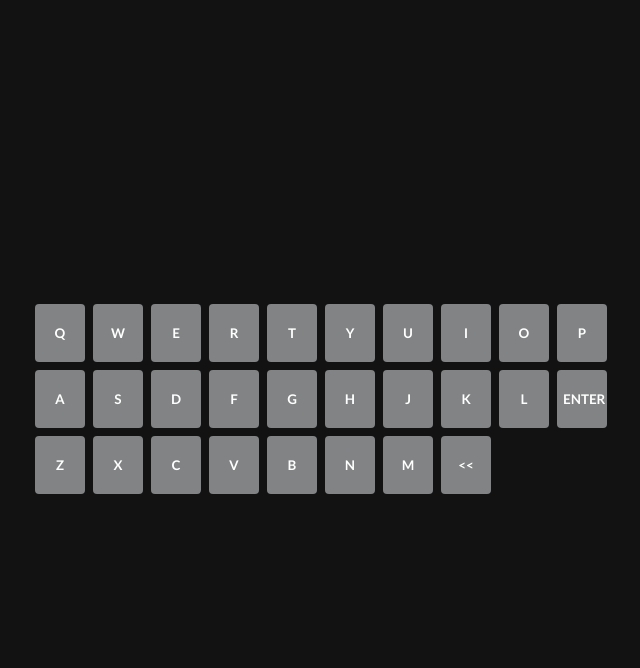
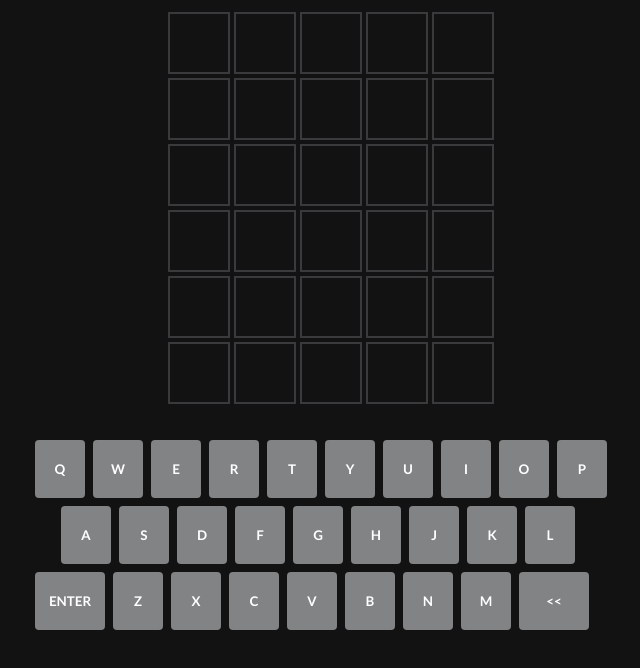
Before and after one commit to Jengas2015/wordleClone, a plain HTML site: page index.html in a window 1280 px wide. Shown: the part 94-762 px from the top of the page, without its empty margins (309-949 px from the left). Drawn offline with Linux system fonts and the light colour scheme.

Commit message:
modified the functions in starterUI

```diff
--- a/app.js
+++ b/app.js
@@ -1,3 +1,5 @@
+
+const wordle = 'SUPER'
 
 const startingUI = {
     tileDisplay: document.querySelector('.tile-container'),
@@ -33,19 +35,52 @@ const startingUI = {
         '<<'
     ],
 
-    handleClick: () => {
-        console.log("clicked!")
+    guessRows: [
+        ['','','','','',],
+        ['','','','','',],
+        ['','','','','',],
+        ['','','','','',],
+        ['','','','','',],
+        ['','','','','',]
+    ],
+
+    currentRow: 0,
+    currentTile: 0,
+
+    addLetter (letter) {
+        const tile = document.getElementById(`guessRow-${this.currentRow}-tile-${this.currentTile}`)
+        tile.textContent = letter
     },
+
+    handleClick (key) {
+        console.log("clicked!", key)
+        this.addLetter (key)
+    },
+
+
 
     forEach() {
         this.keys.forEach(key=> {
             const buttonElement = document.createElement('button')
             buttonElement.textContent = key
             buttonElement.setAttribute('id', key)
-            buttonElement.addEventListener('click', this.handleClick)
+            buttonElement.addEventListener('click', () => this.handleClick(key))
             this.keyboard.append(buttonElement)
         })
+        this.guessRows.forEach((guessRow, guessRowIndex) => {
+            const rowElement = document.createElement('div')
+            rowElement.setAttribute('id', 'guessRow-' + guessRowIndex)
+            guessRow.forEach((guess, guessIndex)=> {
+                const tileElement = document.createElement('div')
+                tileElement.setAttribute('id', 'guessRow-' + guessRowIndex + '-tile-' + guessIndex)
+                tileElement.classList.add('tile')
+                rowElement.append(tileElement)
+            })
+            this.tileDisplay.append(rowElement)
+        })
     }
+
 }
 
+
 startingUI.forEach()
--- a/index.html
+++ b/index.html
@@ -15,17 +15,11 @@
             <h1>Wordle</h1>
         </div>
 
-        <div class="tile-container">
+        <div class="message-container"></div>
 
-        </div>
+        <div class="tile-container"></div>
 
-        <div class="key-container">
-
-        </div>
-
-        <div class="message-container">
-
-        </div>
+        <div class="key-container"></div>
     </div>
 
     <script src="app.js"></script>
--- a/style.css
+++ b/style.css
@@ -39,5 +39,36 @@ body {
     border-radius: 4px;
     border: none;
     background-color: #818384;
-    margin: 4px;;
+    margin: 4px;
+    cursor: pointer;
 }
+
+.key-container button:nth-child(11) {
+    margin-left: 30px;
+}
+
+.key-container button:nth-child(20),
+.key-container button:nth-child(28) {
+    width:70px;
+}
+
+.tile-container div {
+    display: flex;
+}
+
+.tile-container .tile {
+    width: 62px;
+    height: 62px;
+    border: 2px solid #3a3a3c;
+    box-sizing: border-box;
+    display: flex;
+    justify-content: center;
+    align-items: center;
+    margin: 2px;
+    font-weight: bold;
+    font-size: 2rem;
+}
+
+.message-container {
+    height: 30px;
+}
```
